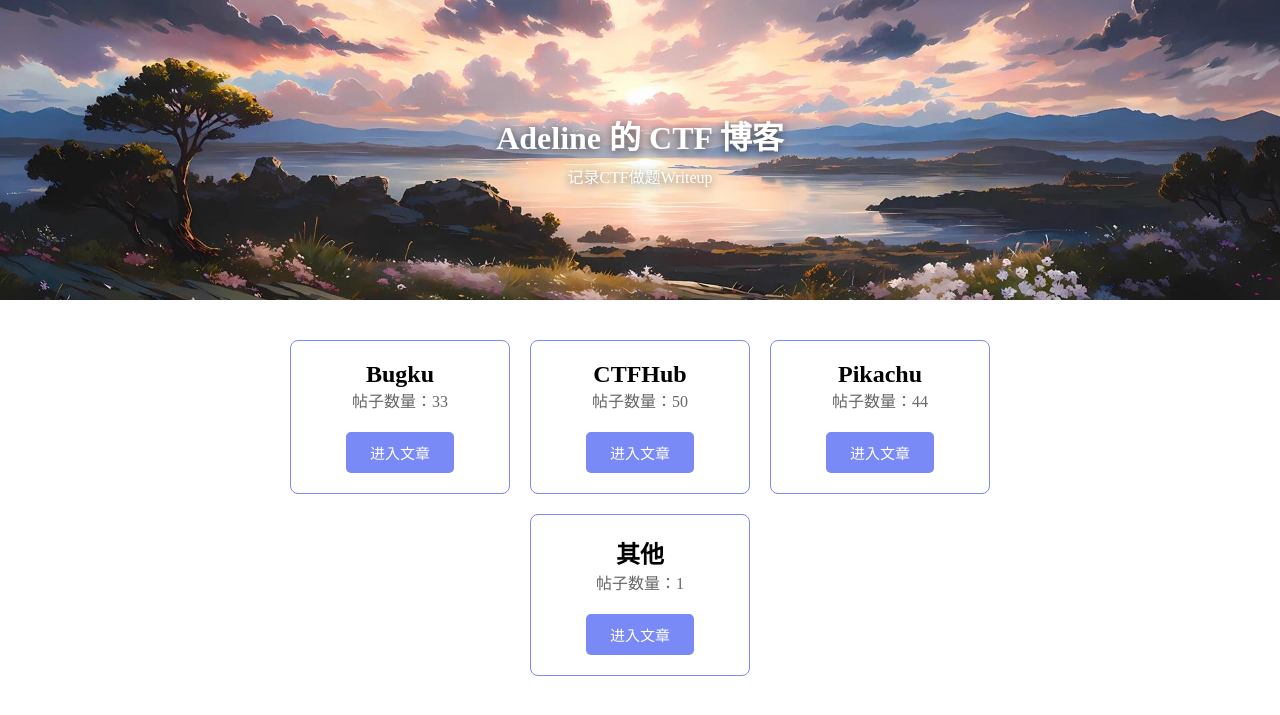
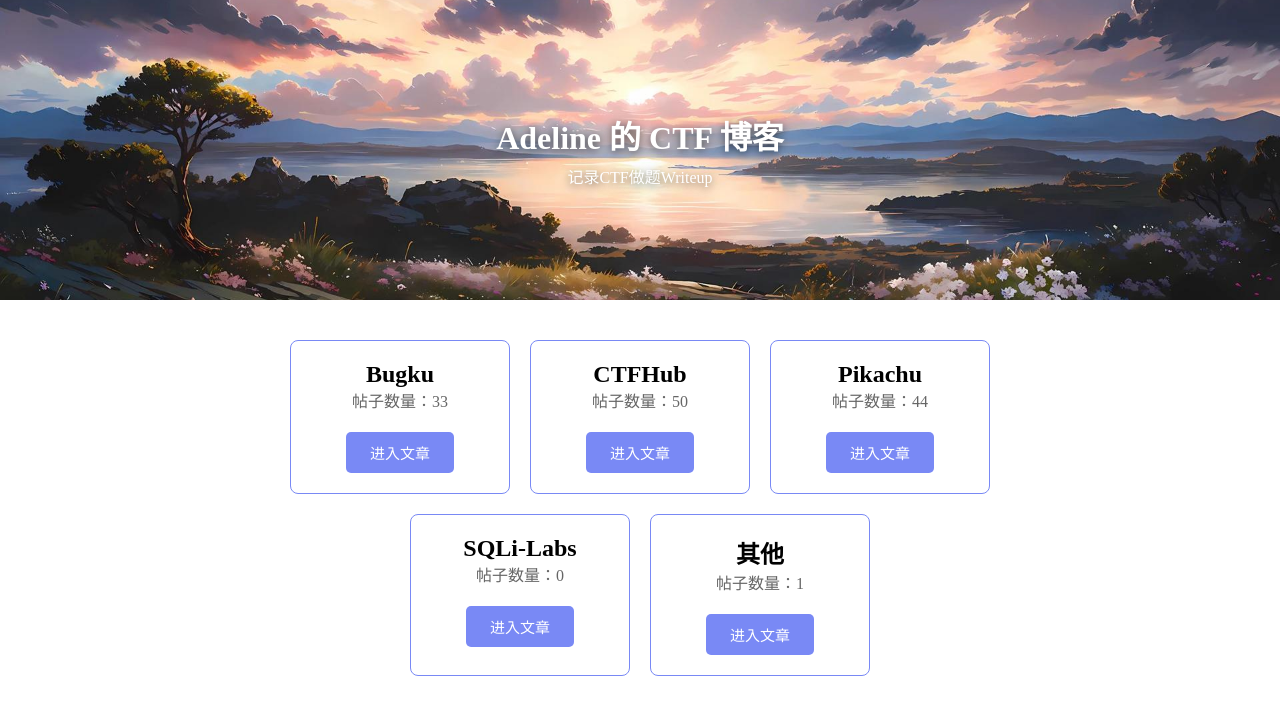
Before and after one commit to adelinecui/adelinecui.github.io, a Jekyll site: the page built from index.html, in a window 1280 px wide. Shown: the top 715 px of the page. Built offline with Jekyll 4.4.1, drawn with Linux system fonts in a browser that asks for light colours; the list of posts is cut into pages by our own code.

Commit message:
Update index.html

```diff
--- a/index.html
+++ b/index.html
@@ -31,15 +31,16 @@ title: Adeline 的 CTF 博客
             <a href="/categories/pikachu/" style="display: inline-block; background-color: #7989f5; color: white; padding: 10px 24px; border-radius: 5px; text-decoration: none; font-size: 15px;">进入文章</a>
         </div>
 
-        <!-- 卡片 4：其他 -->
+        <!-- 卡片 4：SQLi-Labs -->
+        <div style="width: 23%; min-width: 220px; border: 1px solid #7989f5; border-radius: 8px; padding: 20px; box-sizing: border-box; text-align: center; transition: box-shadow 0.3s;" onmouseover="this.style.boxShadow='0 4px 12px rgba(121,137,245,0.3)'" onmouseout="this.style.boxShadow='none'">
+            <h2 style="margin-top: 0; font-size: 24px;">SQLi-Labs</h2>
+            <p style="color: #666; margin-bottom: 20px;">帖子数量：{{ site.categories.sqli-labs | size }}</p>
+            <a href="/categories/sqli-labs/" style="display: inline-block; background-color: #7989f5; color: white; padding: 10px 24px; border-radius: 5px; text-decoration: none; font-size: 15px;">进入文章</a>
+        </div>
+
+        <!-- 卡片 5：其他 -->
         <div style="width: 23%; min-width: 220px; border: 1px solid #7989f5; border-radius: 8px; padding: 20px; box-sizing: border-box; text-align: center; transition: box-shadow 0.3s;" onmouseover="this.style.boxShadow='0 4px 12px rgba(121,137,245,0.3)'" onmouseout="this.style.boxShadow='none'">
             <h2 style="margin-top: 0; font-size: 24px;">其他</h2>
             <p style="color: #666; margin-bottom: 20px;">帖子数量：{{ site.categories.other | size }}</p>
             <a href="/categories/other/" style="display: inline-block; background-color: #7989f5; color: white; padding: 10px 24px; border-radius: 5px; text-decoration: none; font-size: 15px;">进入文章</a>
         </div>
-
-    </div> <!-- 这里闭合 flex 容器 -->
-</div> <!-- 这里闭合最外层的 class="container" -->
-
-    </div>
-</div>
```
